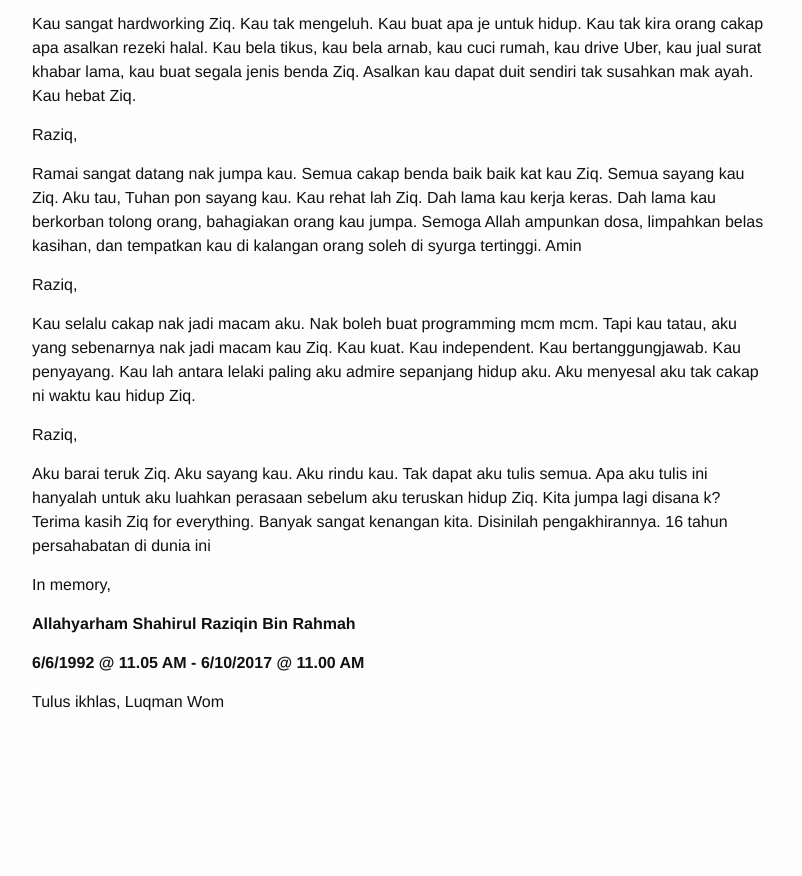
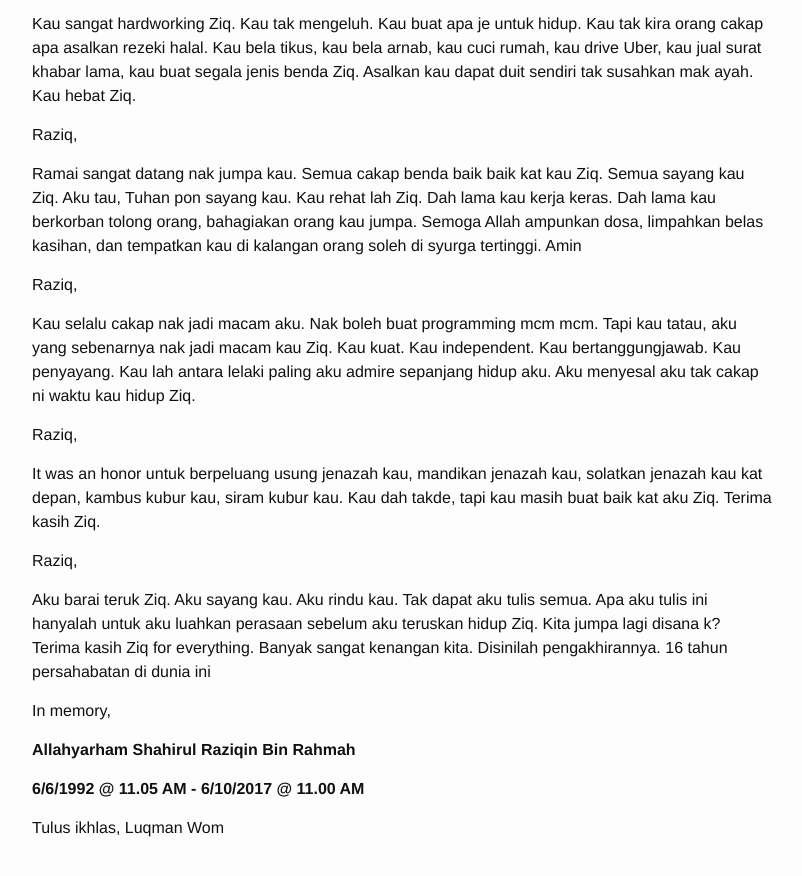
Before and after one commit to luqmanrom/luqmanrom.github.io, a Jekyll site: the page built from _posts/2017-10-06-raziq-in-memory.md, in a window 1280 px wide and 900 px high, scrolled down 1445 px. Shown: the top 876 px of the window, without its empty margins (238-1040 px from the left). Built offline with Jekyll 4.4.1, drawn with Linux system fonts in a browser that asks for light colours; before the commit the page ends 2219 px from its top, so only the background shows below that.

Commit message:
Update 2017-10-06-raziq-in-memory.md

```diff
--- a/_posts/2017-10-06-raziq-in-memory.md
+++ b/_posts/2017-10-06-raziq-in-memory.md
@@ -46,6 +46,10 @@ Kau selalu cakap nak jadi macam aku. Nak boleh buat programming mcm mcm. Tapi ka
 
 Raziq,
 
+It was an honor untuk berpeluang usung jenazah kau, mandikan jenazah kau, solatkan jenazah kau kat depan, kambus kubur kau, siram kubur kau. Kau dah takde, tapi kau masih buat baik kat aku Ziq. Terima kasih Ziq.
+
+Raziq,
+
 Aku barai teruk Ziq. Aku sayang kau. Aku rindu kau. Tak dapat aku tulis semua. Apa aku tulis ini hanyalah untuk aku luahkan perasaan sebelum aku teruskan hidup Ziq. Kita jumpa lagi disana k? Terima kasih Ziq for everything. Banyak sangat kenangan kita. Disinilah pengakhirannya. 16 tahun persahabatan di dunia ini
 
 In memory,
```
